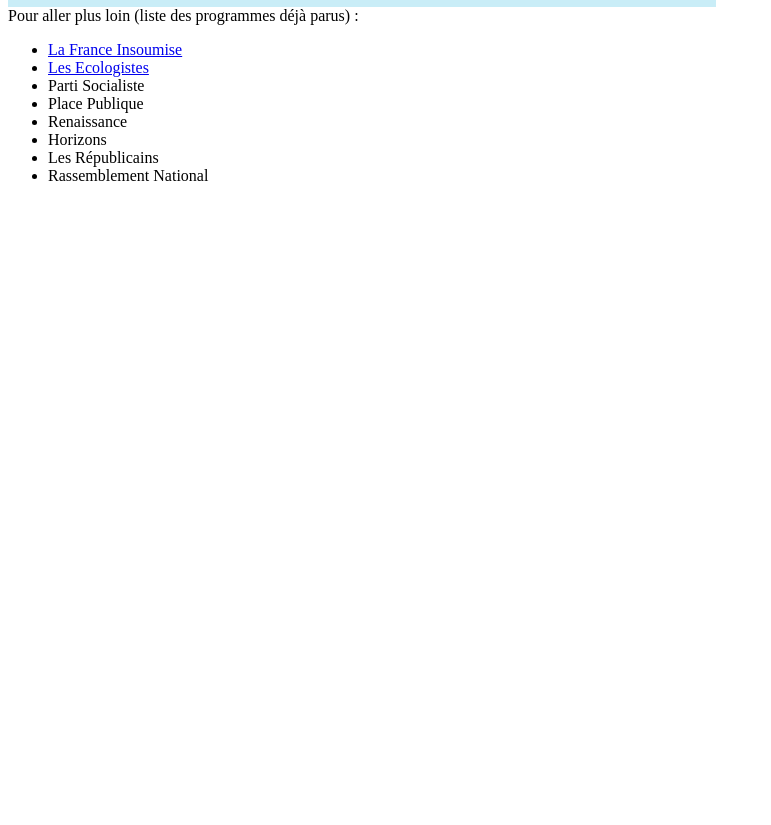
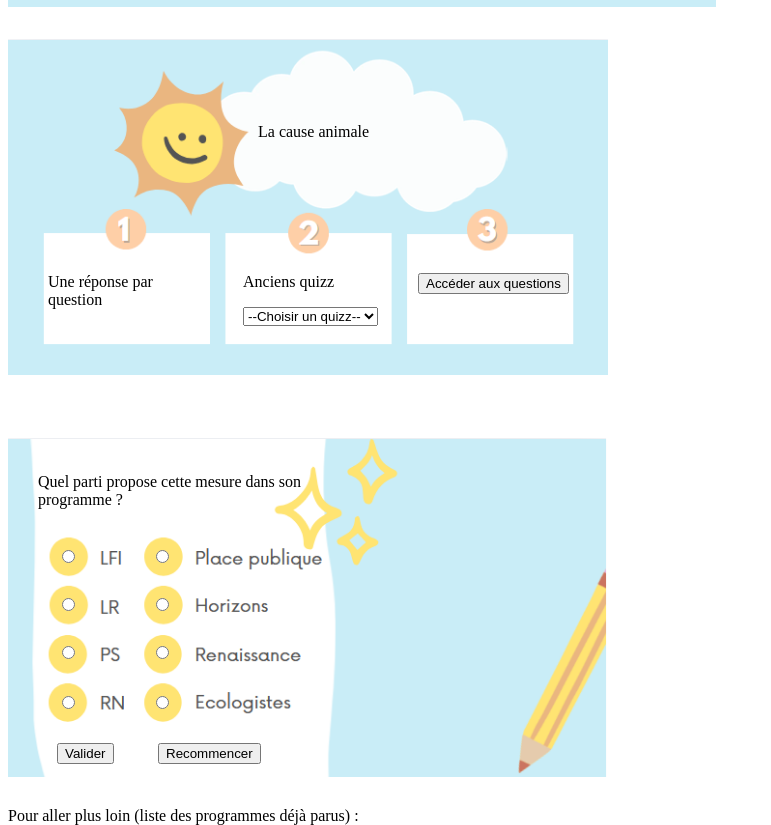
Before and after one commit to vincent-thornary/election, a plain HTML site: page index.html in a window 1280 px wide. Shown: the part 400-1225 px from the top of the page, without its empty margins (0-771 px from the left). Before the commit the page ends 800 px from the top, so only its background shows below. Drawn offline with Linux system fonts and the light colour scheme.

Commit message:
Update index.html

```diff
--- a/index.html
+++ b/index.html
@@ -1,9 +1,9 @@
 <html>
   <head>
     <meta charset="UTF-8" />
-    <title>Quizz semaine 46</title>
+    <title>Quizz semaine 47</title>
 		<link href="styles.css" rel="stylesheet">
-		<script src="etranger.js"></script>
+		<script src="animal.js"></script>
 		<script>
 			const urlParams = new URLSearchParams(window.location.search);
 
@@ -11,7 +11,7 @@
 			parti[1]='La France Insoumise'; parti[2]='Les Ecologistes'; parti[3]='Parti Socialiste'; parti[4]='Place Publique'; parti[5]='Renaissance'; parti[6]='Horizons'; parti[7]='Les Républicains'; parti[8]='Rassemblement National';
 
 			let ancien = [];
-			ancien[43]='finances'; ancien[44]='securite'; ancien[45]='sante';
+			ancien[43]='finances'; ancien[44]='securite'; ancien[45]='sante'; ancien[46]='etranger';
 
 			var mesure = Math.floor(Math.random() * programmes.length);
 
@@ -51,7 +51,7 @@
 			<div class="conteneur">
 					<div class="filigrane-quizz"></div>
 					<div class="contenu">
-						<p style="position: absolute; top: 100px; left: 250px;">La politique étrangère</p>
+						<p style="position: absolute; top: 100px; left: 250px;">La cause animale</p>
 						<p style="position: absolute; top: 250px; left: 40px; width: 150px;">Une réponse par question</p>
 						<p style="position: absolute; top: 250px; left: 235px; width: 150px;">
 							Anciens quizz
@@ -60,6 +60,7 @@
 									<option value="0" selected>--Choisir un quizz--</option>
 									<option value="44">S44 - Sécurité</option>
 									<option value="45">S45 - Santé</option>
+									<option value="46">S46 - Etranger</option>
 								</select>
 							</form>
 						</p>
```
